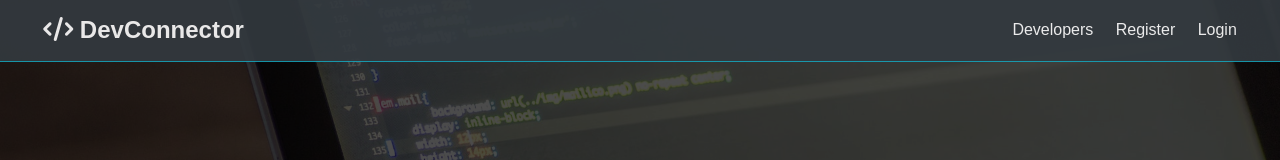
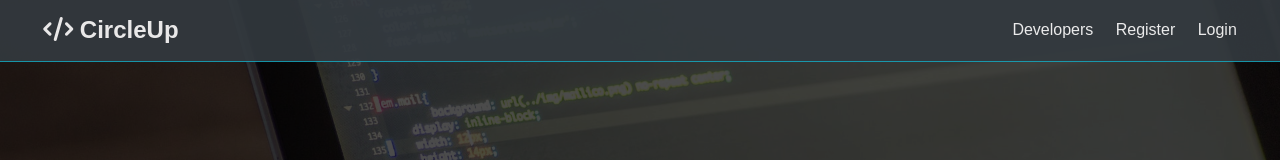
Before and after one commit to x-saim/circleup, a React (Create React App) app in the folder client/: page / in a window 1280 px wide. Shown: the top 160 px of the page. Built offline with nearby package versions, Linux system fonts and the light colour scheme.

Commit message:
add react router and set up landing route

```diff
--- a/client/src/App.js
+++ b/client/src/App.js
@@ -1,13 +1,20 @@
 import './App.css';
 import React, { Fragment } from 'react'
+import { BrowserRouter as Router, Route, Switch, Routes } from 'react-router-dom';
 import { Navbar } from './components/layout/Navbar';
 import { Landing } from './components/layout/Landing';
 
 const App = () => (
-  <Fragment>
-    <Navbar />
-    <Landing />
-  </Fragment>
+  <Router>
+    <Fragment>
+      <Navbar />
+
+      <Routes>
+        <Route exact path='/' element={<Landing />} />
+      </Routes>
+
+    </Fragment>
+  </Router>
 );
 
 export default App;
--- a/client/src/components/layout/Navbar.js
+++ b/client/src/components/layout/Navbar.js
@@ -4,7 +4,7 @@ export const Navbar = () => {
   return (
     <nav className="navbar bg-dark">
       <h1>
-        <a href="index.html"><i className="fas fa-code"></i> DevConnector</a>
+        <a href="index.html"><i className="fas fa-code"></i> CircleUp</a>
       </h1>
       <ul>
         <li><a href="profiles.html">Developers</a></li>
```
